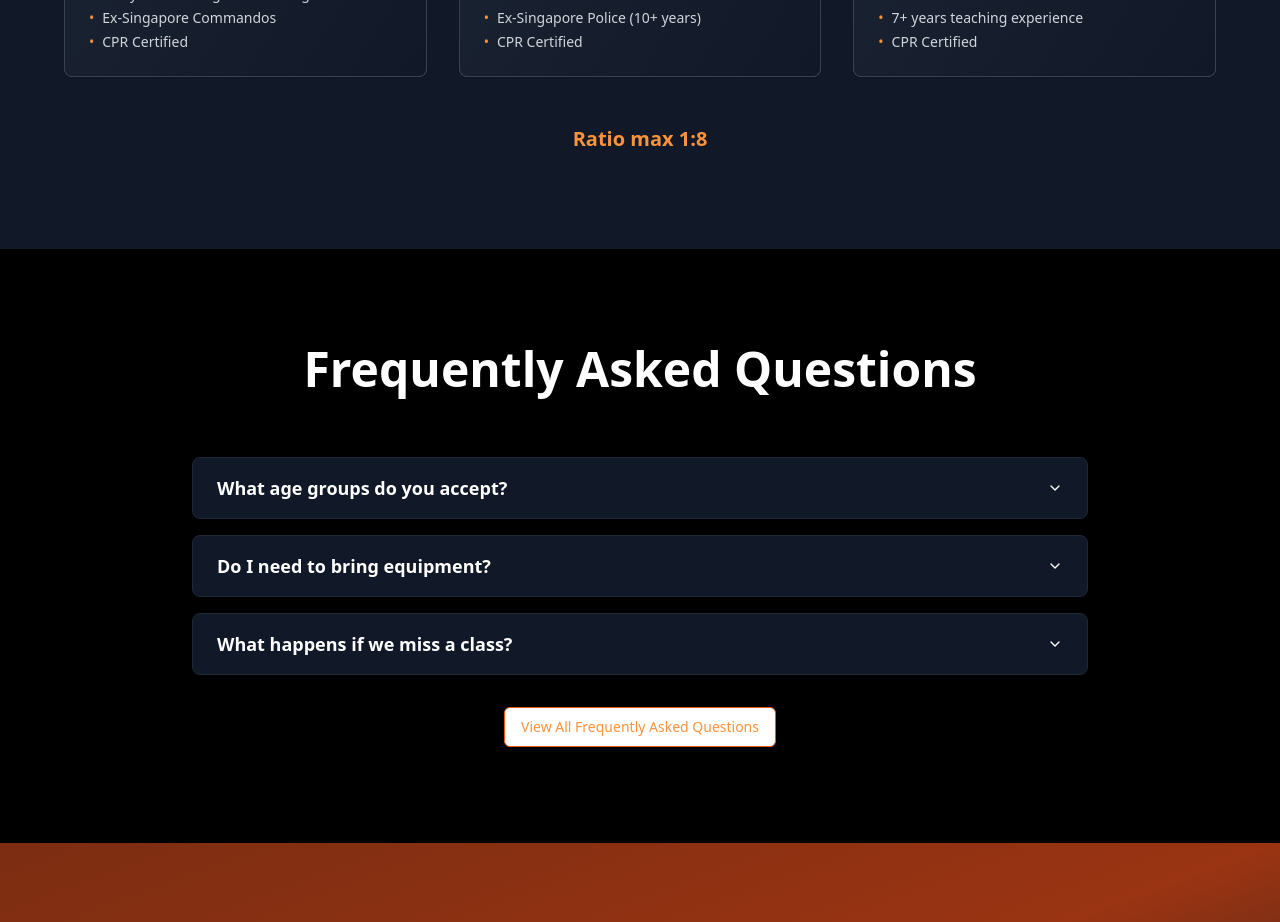
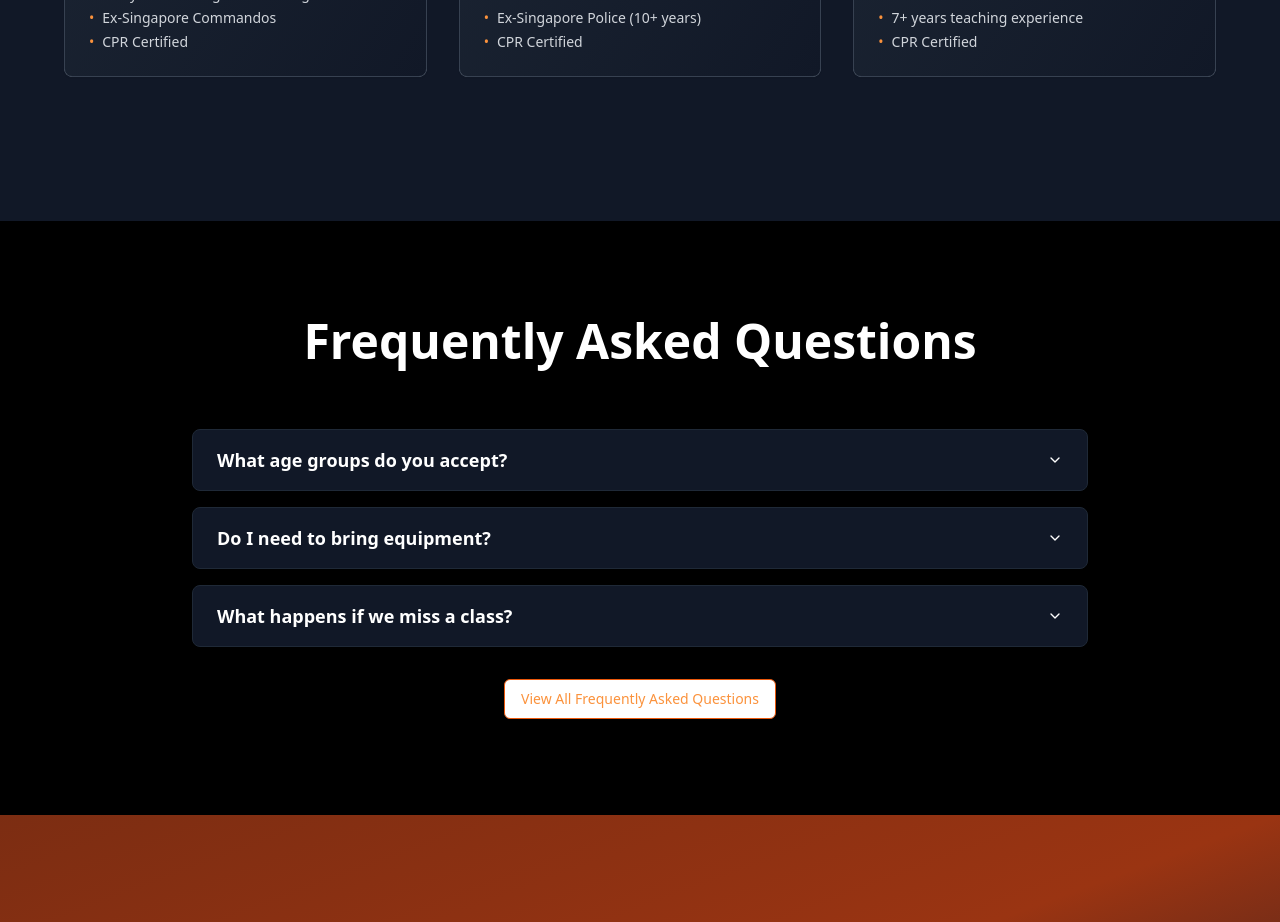
Before and after one commit to ecent/kravist-website-main, a React (Vite) app: page /programs/youth/learn-more in a window 1280 px wide. Shown: the part 4780-5702 px from the top of the page. Built offline with nearby package versions, Linux system fonts and the light colour scheme.

Commit message:
Remove 1:8 ratio
Remove the 1:8 ratio from the page.

```diff
--- a/src/pages/YouthLearnMore.tsx
+++ b/src/pages/YouthLearnMore.tsx
@@ -436,11 +436,6 @@ const YouthLearnMore = () => {
                 </CardContent>
               </Card>
             </div>
-            <div className="text-center">
-              <p className="text-xl text-gray-300">
-                <strong className="text-orange-400">Ratio max 1:8</strong>
-              </p>
-            </div>
           </div>
         </section>
 
```
